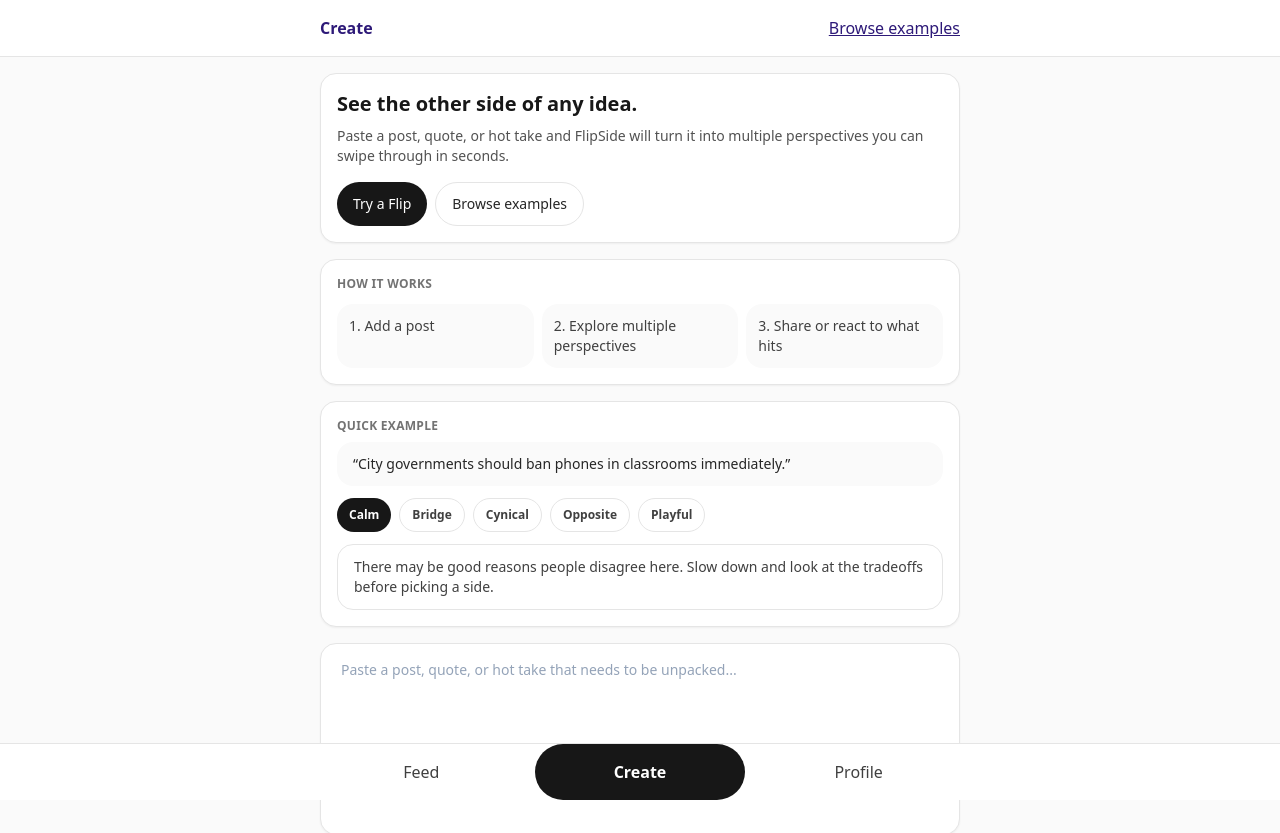
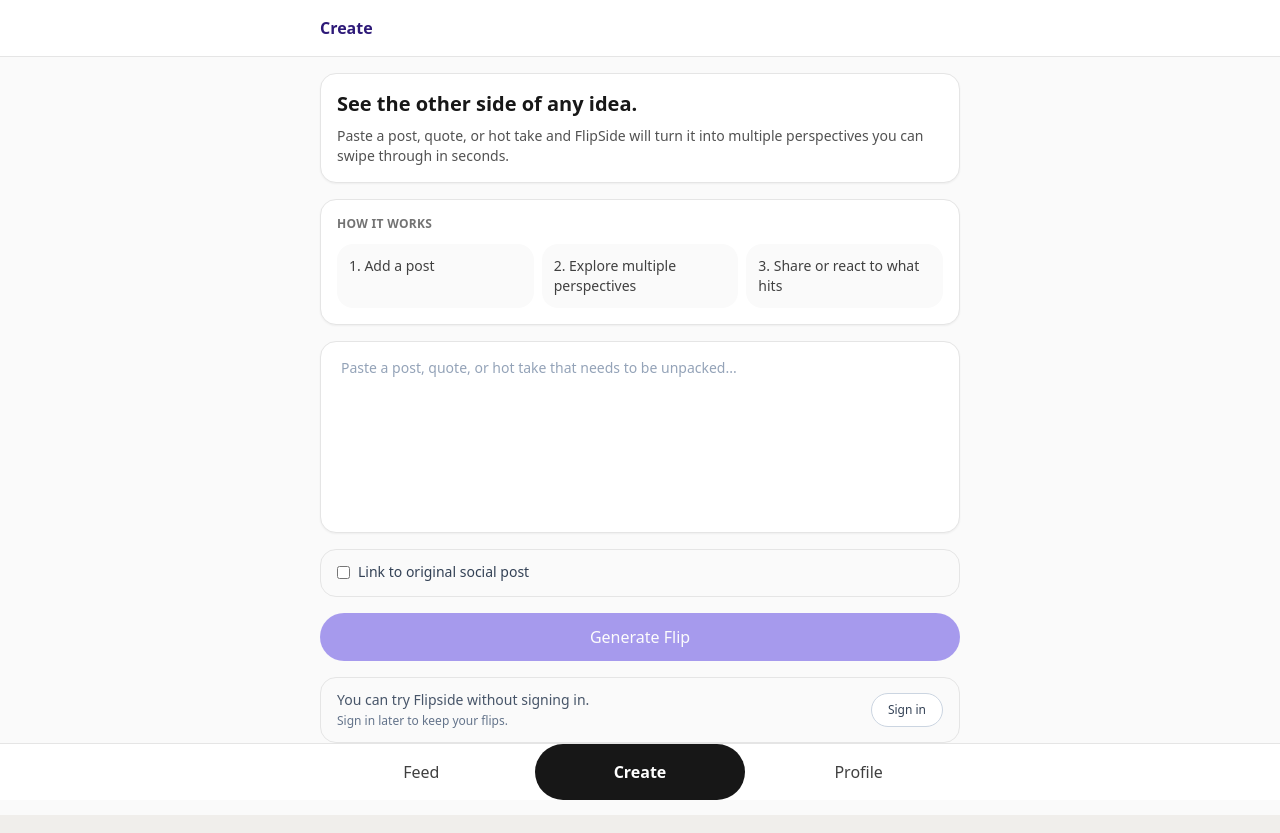
Before and after one commit to downsem/flipside-web, a Next.js app: page / in a window 1280 px wide. Shown: the top 833 px of the page. Built offline with nearby package versions, Linux system fonts and the light colour scheme; no server answers.

Commit message:
Update page.tsx

```diff
--- a/src/app/page.tsx
+++ b/src/app/page.tsx
@@ -16,34 +16,6 @@ import { AppShell } from "@/components/shell/AppShell";
 import { Button } from "@/components/ui/Button";
 
 type SourceType = "original" | "import-other";
-
-type DemoLens = {
-  label: string;
-  text: string;
-};
-
-const DEMO_LENSES: DemoLens[] = [
-  {
-    label: "Calm",
-    text: "There may be good reasons people disagree here. Slow down and look at the tradeoffs before picking a side.",
-  },
-  {
-    label: "Bridge",
-    text: "Both sides may care about the same outcome, even if they are arguing about the best path to get there.",
-  },
-  {
-    label: "Cynical",
-    text: "Sometimes the loudest version of a debate is more about status and signaling than solving the real issue.",
-  },
-  {
-    label: "Opposite",
-    text: "What if the strongest argument is actually the reverse of your first instinct, and the current consensus is missing something important?",
-  },
-  {
-    label: "Playful",
-    text: "Imagine this take getting tossed into a group chat and immediately coming back with five wildly different spins.",
-  },
-];
 
 function detectPlatform(url: string): string {
   try {
@@ -66,7 +38,6 @@ export default function AddPage() {
   const [text, setText] = useState("");
   const [busy, setBusy] = useState(false);
   const [error, setError] = useState<string | null>(null);
-  const [activeDemoLens, setActiveDemoLens] = useState<string>(DEMO_LENSES[0].label);
 
   const [hasSourceLink, setHasSourceLink] = useState(false);
   const [sourceUrl, setSourceUrl] = useState("");
@@ -153,37 +124,15 @@ export default function AddPage() {
 
   const canSubmit = text.trim().length > 0 && !busy;
   const showSignInBox = !user || !!user?.isAnonymous;
-  const activeLensCopy = DEMO_LENSES.find((lens) => lens.label === activeDemoLens)?.text;
 
   return (
-    <AppShell
-      title="Create"
-      headerRight={
-        <Link href="/feed" className="text-[var(--text-sm)] underline">
-          Browse examples
-        </Link>
-      }
-    >
+    <AppShell title="Create">
       <div className="mb-4 space-y-4">
         <div className="rounded-[var(--radius-card)] border border-neutral-200 bg-white p-4 shadow-sm">
           <div className="text-xl font-semibold text-neutral-900">See the other side of any idea.</div>
           <p className="mt-2 text-sm text-neutral-600">
             Paste a post, quote, or hot take and FlipSide will turn it into multiple perspectives you can swipe through in seconds.
           </p>
-          <div className="mt-4 flex gap-2">
-            <a
-              href="#create-form"
-              className="inline-flex min-h-[44px] items-center justify-center rounded-[var(--radius-pill)] bg-neutral-900 px-4 text-sm font-medium text-white"
-            >
-              Try a Flip
-            </a>
-            <Link
-              href="/feed"
-              className="inline-flex min-h-[44px] items-center justify-center rounded-[var(--radius-pill)] border border-neutral-200 bg-white px-4 text-sm font-medium text-neutral-800"
-            >
-              Browse examples
-            </Link>
-          </div>
         </div>
 
         <div className="rounded-[var(--radius-card)] border border-neutral-200 bg-white p-4 shadow-sm">
@@ -192,31 +141,6 @@ export default function AddPage() {
             <div className="rounded-2xl bg-neutral-50 px-3 py-3">1. Add a post</div>
             <div className="rounded-2xl bg-neutral-50 px-3 py-3">2. Explore multiple perspectives</div>
             <div className="rounded-2xl bg-neutral-50 px-3 py-3">3. Share or react to what hits</div>
-          </div>
-        </div>
-
-        <div className="rounded-[var(--radius-card)] border border-neutral-200 bg-white p-4 shadow-sm">
-          <div className="text-xs font-semibold uppercase tracking-wide text-neutral-500">Quick example</div>
-          <p className="mt-2 rounded-2xl bg-neutral-50 px-4 py-3 text-sm text-neutral-800">
-            “City governments should ban phones in classrooms immediately.”
-          </p>
-          <div className="mt-3 flex flex-wrap gap-2">
-            {DEMO_LENSES.map((lens) => {
-              const active = lens.label === activeDemoLens;
-              return (
-                <button
-                  key={lens.label}
-                  type="button"
-                  onClick={() => setActiveDemoLens(lens.label)}
-                  className={active ? "rounded-full bg-neutral-900 px-3 py-2 text-xs font-semibold text-white" : "rounded-full border border-neutral-200 bg-white px-3 py-2 text-xs font-semibold text-neutral-700"}
-                >
-                  {lens.label}
-                </button>
-              );
-            })}
-          </div>
-          <div className="mt-3 rounded-2xl border border-neutral-200 px-4 py-3 text-sm text-neutral-700">
-            {activeLensCopy}
           </div>
         </div>
       </div>
@@ -271,9 +195,7 @@ export default function AddPage() {
             <span className="text-slate-600">
               You can try Flipside without signing in.
               <br />
-              <span className="text-slate-500 text-xs">
-                Sign in later to keep your flips.
-              </span>
+              <span className="text-slate-500 text-xs">Sign in later to keep your flips.</span>
             </span>
             <Link
               href="/account"
```
